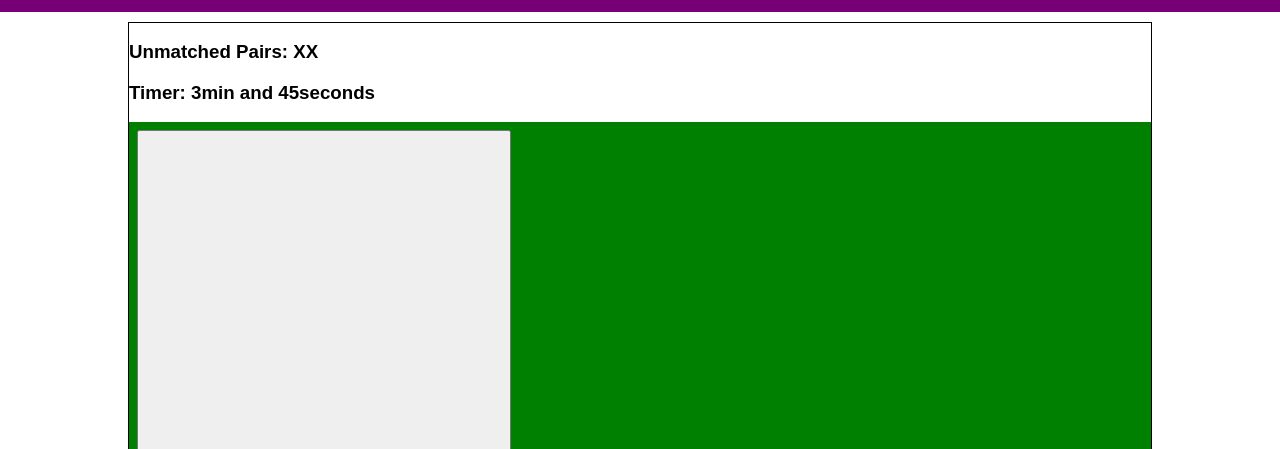
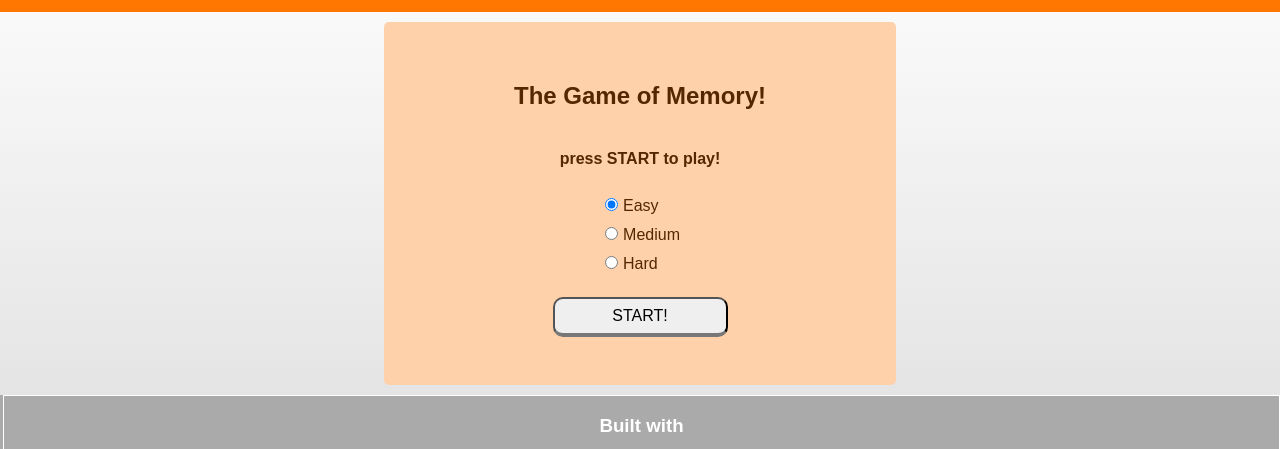
Before and after one commit to cjdavis417/MemoryGame, a plain HTML site: page index.html in a window 1280 px wide. Shown: the part 88-537 px from the top of the page. Drawn offline with Linux system fonts and the light colour scheme.

Commit message:
more edits

```diff
--- a/index.html
+++ b/index.html
@@ -9,14 +9,24 @@
     <body>
         <header>
             <h1>Memory Game</h1>
-            <button id="reset">RESET</button>
+            <button id="exit-game" onclick="gameExit();">Exit Game</button>
         </header>
 
         <main>
+            <div id="welcome-screen">
+                <h2>The Game of Memory!</h2>
+                <h4>press START to play!</h4>
+                <form>
+                    <input type="radio" name="difficulty" value="easy" checked>Easy<br>
+                    <input type="radio" name="difficulty" value="medium">Medium<br>
+                    <input type="radio" name="difficulty" value="hard">Hard<br>
+                </form>
+                <button id='start' name="start" onclick="startGame();">START!</button>
+            </div>
             <div id="game-board">
                 <div id='game-status'>
                     <h3>Unmatched Pairs: XX</h3>
-                    <h3>Timer: 3min and 45seconds</h3>
+                    <h3>Time Remaining: 00:00</h3>
                 </div>
                 <div id="button-container">
                     <button id="card1" name="memory_card1"></button>
--- a/scripts/memory.js
+++ b/scripts/memory.js
@@ -1,6 +1,11 @@
 var numberOfButtons;
 
-$('button')
+$('#game-board, #exit-game').hide()
+
+function startGame() {
+    $('#welcome-screen').fadeOut(2000);
+    $('#game-board, #exit-game').delay(2000).fadeIn(2000);
+}
 
 function cardWidth(cardHeight)  {
     var cardRatio = 63 / 88;
@@ -8,4 +13,9 @@ function cardWidth(cardHeight)  {
     return cdWidth = cardHeight * cardRatio;
 }
 
-$('#card1').height(500).width(cardWidth(500));
+function gameExit() {
+    $('#game-board, #exit-game').fadeOut(2000);
+    $('#welcome-screen').delay(2000).fadeIn(2000);
+}
+
+$('#card1').height(250).width(cardWidth(250));
--- a/styles/main.css
+++ b/styles/main.css
@@ -6,12 +6,16 @@ html {
     font-family: Arial, Helvetica, sans-serif;
 }
 
+body {
+    background: linear-gradient(#fff, #ddd);
+}
+
 header {
     display: flex;
     width: 100%;
     align-items: center;
     justify-content: space-between;
-    background-color: #770077;
+    background-color: #ff7600;
     color: white;
 }
 
@@ -24,9 +28,39 @@ header button {
     margin-right: 10px;
 }
 
+#welcome-screen {
+    display: flex;
+    flex-direction: column;
+    align-items: center;
+    width: 50%;
+    margin: 10px auto;
+    padding: 40px 0;
+    background-color: #ffd1aa;
+    color: #552700;
+    border-radius: 5px;
+}
+
+#welcome-screen input[name=difficulty] {
+    margin: 8px 5px;
+}
+
+#start {
+    margin-top: 20px;
+    width: 175px;
+    height: 40px;
+    border-bottom: solid 4px #777;
+    border-radius: 10px;
+}
+
+#start:hover {
+    border-bottom: solid 4px #777;
+    border-radius: 10px;
+    background-color: #fafafa;
+}
+
 #game-board {
     border: solid black 1px;
-    margin-top: 10px;
+    margin: 25px 0;
 }
 
 #button-container {
```
